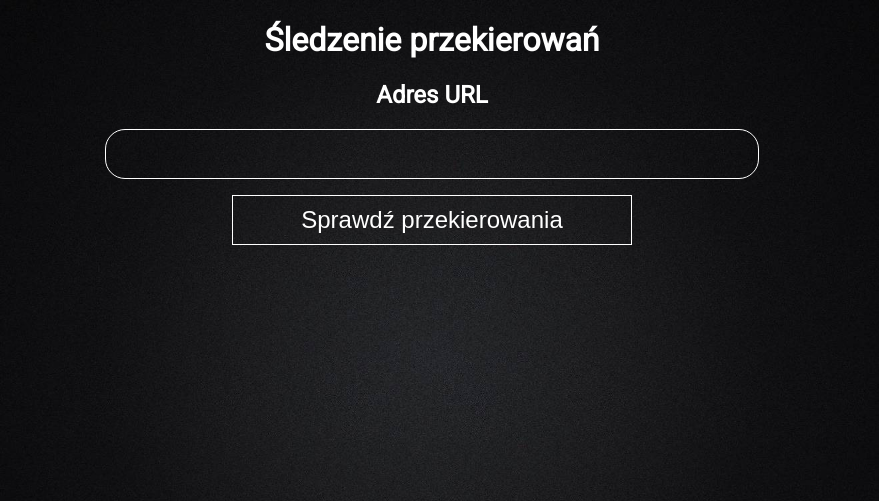
After one commit to Vikoxx/redirectChecker, a PHP site: template templates/index.php in a window 1280 px wide. The commit adds this page. Shown: the top 501 px of the page, without its empty margins (208-1087 px from the left). Run offline with PHP 8.4, Linux system fonts and the light colour scheme; the template is opened without the code that fills it, so the values that code supplies are empty; some libraries are stand-ins or nearby versions.

Commit message:
refactoring

```diff
--- /dev/null
+++ b/public/css/style.css
@@ -0,0 +1,64 @@
+body {
+    font-family: 'Roboto', sans-serif;
+    background-image: url('../img/background.jpg');
+    background-repeat: no-repeat;
+    background-size: cover;
+    color: white;
+}
+
+h1 {
+    text-align: center;
+}
+
+.formArea {
+    text-align: center;
+}
+
+.formArea input {
+    min-width: 200px;
+    font-size: 24px;
+}
+
+.formArea input[type=text] {
+    width: 50%;
+    border-radius: 20px;
+    padding: 10px;
+    background: transparent;
+    border: 1px solid white;
+    color: white;
+}
+
+.formArea input[type=submit] {
+    padding: 10px 40px;
+    background: transparent;
+    color: white;
+    border: 1px solid white;
+    width: 400px;
+    transition: 0.4s;
+}
+
+.formArea input[type=submit]:hover {
+    background: rgba(0, 0, 0, 0.4);
+}
+
+.flexContainer {
+    display: flex !important;
+}
+
+.flexContainer div {
+    width: 25%;
+    border-right: 1px dotted white;
+    padding: 4px 10px;
+}
+
+.flexContainer div:last-child {
+    border-right: none;
+}
+
+.flexContainer div h2 {
+    text-align: center;
+}
+
+.flexContainer p {
+    text-align: center;
+}
--- /dev/null
+++ b/public/js/script.js
@@ -0,0 +1,10 @@
+const inputHtml = document.querySelector('input');
+
+inputHtml.addEventListener('change', e => {
+    console.log(e.target.value);
+    e.target.value = e.target.value.replace('https://www.', '');
+    e.target.value = e.target.value.replace('http://www.', '');
+    e.target.value = e.target.value.replace('https://', '');
+    e.target.value = e.target.value.replace('http://', '');
+    e.target.value = e.target.value.replace('www.', '');
+});
--- /dev/null
+++ b/templates/index.php
@@ -0,0 +1,46 @@
+<!doctype html>
+<html lang="pl">
+<head>
+    <meta charset="UTF-8">
+    <meta name="viewport"
+          content="width=device-width, user-scalable=no, initial-scale=1.0, maximum-scale=1.0, minimum-scale=1.0">
+    <meta http-equiv="X-UA-Compatible" content="ie=edge">
+    <title>Śledzenie przekierowań</title>
+    <script src="https://kit.fontawesome.com/5d2cac9ab1.js" crossorigin="anonymous"></script>
+    <link rel="preconnect" href="https://fonts.googleapis.com">
+    <link rel="preconnect" href="https://fonts.gstatic.com" crossorigin>
+    <link href="https://fonts.googleapis.com/css2?family=Roboto&display=swap" rel="stylesheet">
+    <link rel="stylesheet" href="public/css/style.css">
+</head>
+<body>
+<h1>Śledzenie przekierowań</h1>
+<div class="formArea">
+    <h2>Adres URL</h2>
+    <form action="/" method="post">
+        <p><input type="text" name="url" required></p>
+        <p><input type="submit" value="Sprawdź przekierowania"></p>
+    </form>
+</div>
+<div class="flexContainer">
+    <?php if (isset($_POST['url'])): ?>
+        <div>
+            <h2>https://</h2>
+            <?php echo run('https://' . $_POST['url']); ?>
+        </div>
+        <div>
+            <h2>https://www.</h2>
+            <?php echo run('https://www.' . $_POST['url']); ?>
+        </div>
+        <div>
+            <h2>http://</h2>
+            <?php echo run('http://' . $_POST['url']); ?>
+        </div>
+        <div>
+            <h2>http://www.</h2>
+            <?php echo run('http://www.' . $_POST['url']); ?>
+        </div>
+    <?php endif; ?>
+</div>
+<script src="public/js/script.js"></script>
+</body>
+</html>
```
Also changed, not shown: index.php (+9 -48 lines), src/CheckRedirect.php (added, +28 -0 lines), src/View.php (added, +9 -0 lines), public/img/background.jpg (added).
